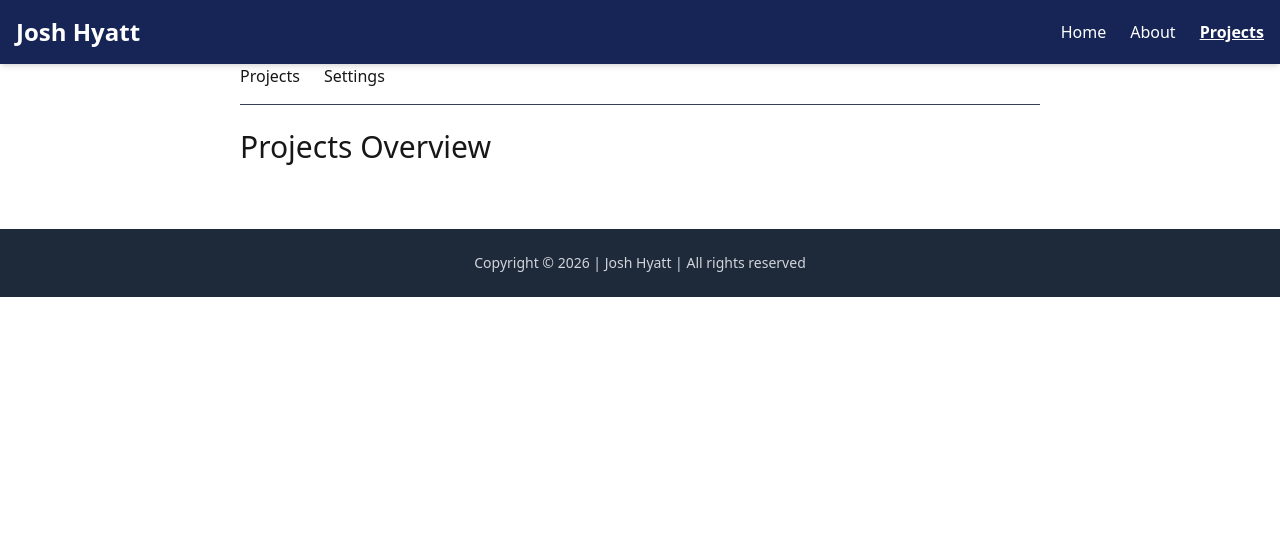
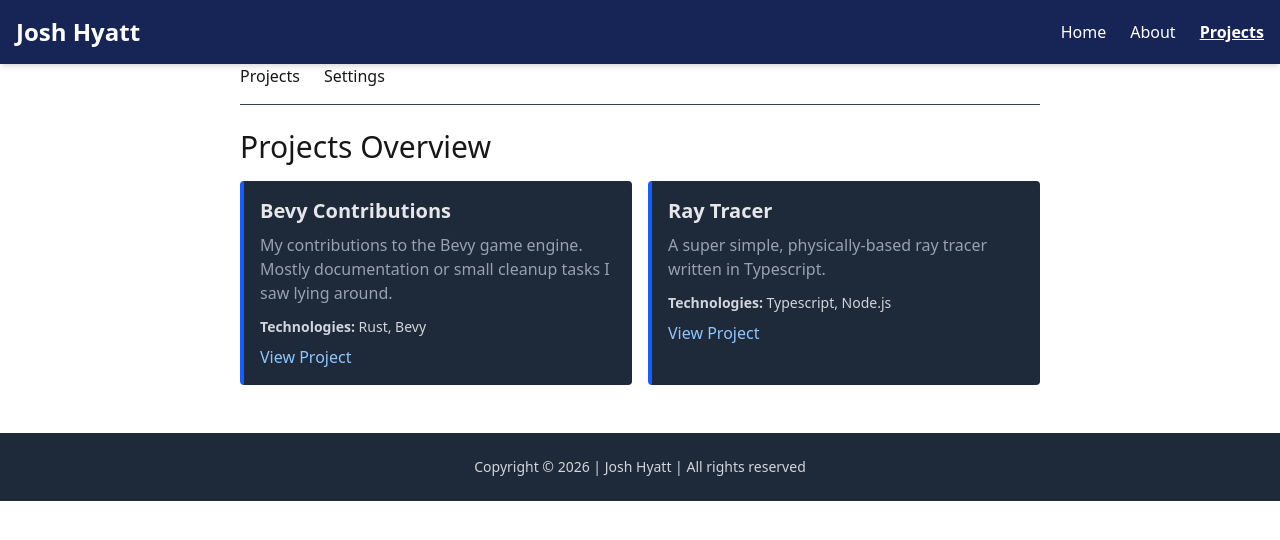
Before and after one commit to jnhyatt/wdd430-portfolio, a Next.js app: page /projects in a window 1280 px wide. Shown: the top 540 px of the page. Built offline with nearby package versions, Linux system fonts and the light colour scheme.

Commit message:
Add ProjectsView component, wire up projects routes

```diff
--- a/app/projects/opensource/page.tsx
+++ b/app/projects/opensource/page.tsx
@@ -1,7 +1,10 @@
+import ProjectsView from "@/components/ProjectsView";
+
 export default function OpenSourceProjects() {
   return (
     <main>
       <h2 className="pb-4 text-3xl">Open Source Projects</h2>
+      <ProjectsView type="opensource" />
     </main>
   );
 }
--- a/app/projects/page.tsx
+++ b/app/projects/page.tsx
@@ -1,7 +1,10 @@
+import ProjectsView from "@/components/ProjectsView";
+
 export default function Projects() {
   return (
     <main>
       <h2 className="pb-4 text-3xl">Projects Overview</h2>
+      <ProjectsView />
     </main>
   );
 }
--- a/app/projects/school/page.tsx
+++ b/app/projects/school/page.tsx
@@ -1,7 +1,10 @@
+import ProjectsView from "@/components/ProjectsView";
+
 export default function SchoolProjects() {
   return (
     <main>
       <h2 className="pb-4 text-3xl">School Projects</h2>
+      <ProjectsView type="school" />
     </main>
   );
 }
--- a/components/ProjectCard.tsx
+++ b/components/ProjectCard.tsx
@@ -2,7 +2,7 @@ export interface ProjectCardProps {
   title: string;
   description: string;
   technologies: string[];
-  link?: string;
+  link: string;
 }
 
 export default function ProjectCard({
@@ -18,7 +18,7 @@ export default function ProjectCard({
       <p className="text-sm text-gray-300">
         <strong>Technologies:</strong> {technologies.join(", ")}
       </p>
-      {link && (
+
       <p className="mt-2">
         <a
           href={link}
@@ -29,7 +29,6 @@ export default function ProjectCard({
           View Project
         </a>
       </p>
-      )}
     </article>
   );
 }
--- a/components/ProjectList.tsx
+++ b/components/ProjectList.tsx
@@ -8,7 +8,7 @@ export default function ProjectList({ projects }: ProjectListProps) {
   return (
     <section className="grid gap-4 md:grid-cols-2">
       {projects.map((project) => (
-        <ProjectCard key={project.title} {...project} />
+        <ProjectCard key={project.link} {...project} />
       ))}
     </section>
   );
--- /dev/null
+++ b/components/ProjectsView.tsx
@@ -0,0 +1,31 @@
+"use client";
+
+import { useEffect, useState } from "react";
+import ProjectList from "./ProjectList";
+import type { Project } from "@/lib/projects-db";
+
+export interface ProjectsViewProps {
+  type?: Project["type"];
+}
+
+export default function ProjectsView({ type }: ProjectsViewProps) {
+  const [projects, setProjects] = useState<Project[] | "error" | null>(null);
+
+  const populate = async (url: string) => {
+    const res = await fetch(url);
+    if (!res.ok) setProjects("error");
+    setProjects(await res.json());
+  };
+
+  useEffect(() => {
+    populate(type ? `/api/projects?type=${type}` : "/api/projects");
+  }, [type]);
+
+  if (projects === "error") {
+    return <p className="text-red-400">Failed to load projects.</p>;
+  }
+  if (projects === null) {
+    return <p className="text-gray-400">Loading projects...</p>;
+  }
+  return <ProjectList projects={projects} />;
+}
--- a/lib/projects-db.ts
+++ b/lib/projects-db.ts
@@ -4,7 +4,7 @@ export interface Project {
   description: string;
   type: "opensource" | "school";
   technologies: string[];
-  link?: string;
+  link: string;
 }
 
 export const projects: Project[] = [
```
Lines whose indentation alone changed are shown as unchanged.
